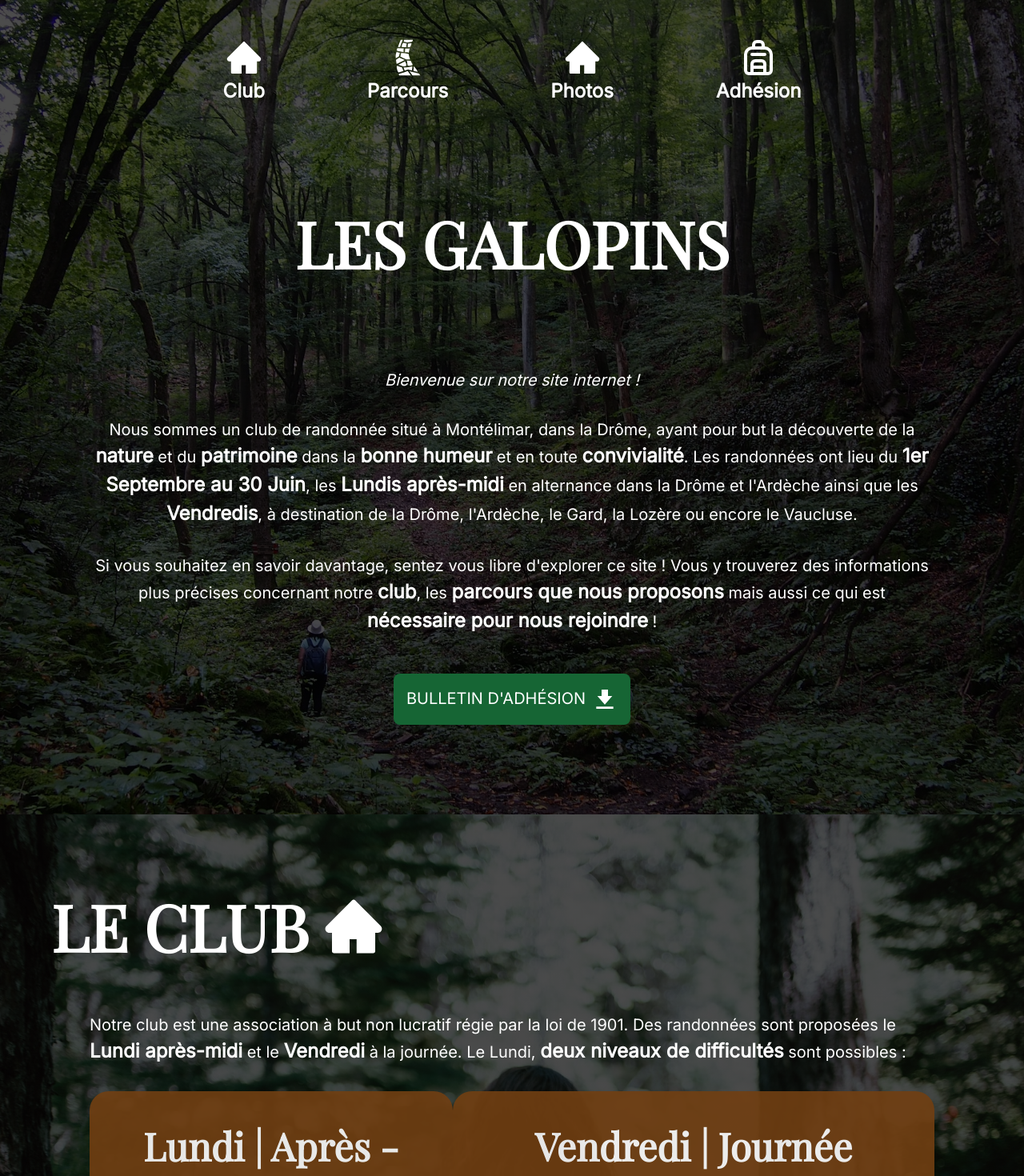
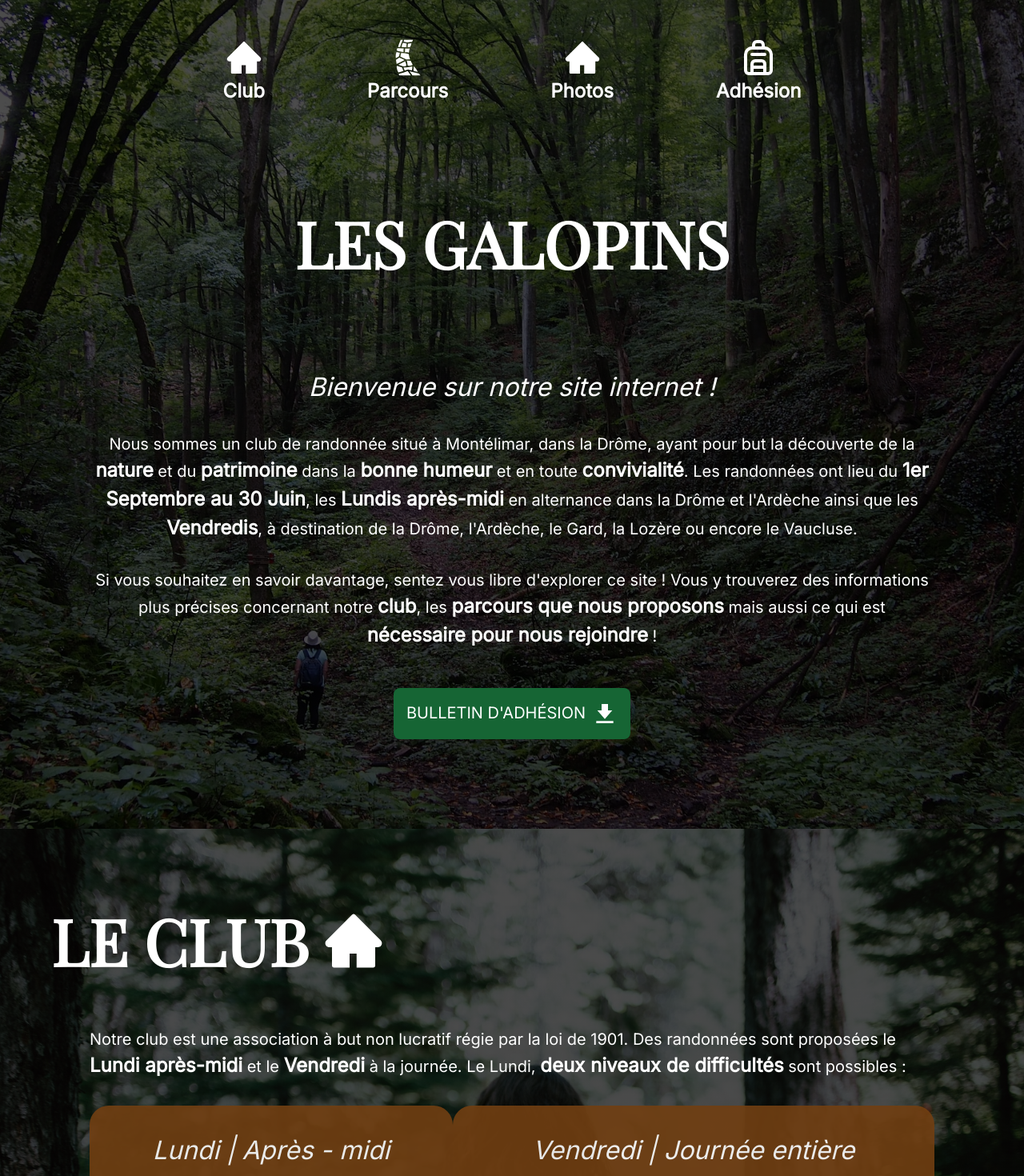
Before and after one commit to SebastienLaurentt/Galopins, a React (Vite) app: page / in a window 1280 px wide. Shown: the top 1470 px of the page at 80% size. Built offline with nearby package versions, Linux system fonts and the light colour scheme.

Commit message:
header working2

```diff
--- a/src/sections/Home.tsx
+++ b/src/sections/Home.tsx
@@ -18,7 +18,7 @@ function Home() {
             <SubSection
                 className='text-center md:text-center items-center md:p-12 xl:p-20'
             >
-                <p className='italic'>Bienvenue sur notre site internet ! </p>
+                <h3 className='italic'>Bienvenue sur notre site internet ! </h3>
                 <p>Nous sommes un club de randonnée situé à Montélimar, dans la Drôme, ayant pour but la découverte de la <strong>nature</strong> et du <strong>patrimoine</strong> dans la <strong>bonne humeur</strong> et en toute <strong>convivialité</strong>. Les randonnées ont lieu du <strong>1er Septembre au 30 Juin</strong>, les <strong>Lundis après-midi</strong> en alternance dans la Drôme et l'Ardèche ainsi que les   <strong>Vendredis</strong>, à destination de la Drôme, l'Ardèche, le Gard, la Lozère ou encore le Vaucluse.  </p>
                 <p>Si vous souhaitez en savoir davantage, sentez vous libre d'explorer ce site ! Vous y trouverez des informations plus précises concernant notre <strong>club</strong>, les <strong>parcours que nous proposons</strong> mais aussi ce qui est <strong>nécessaire pour nous rejoindre</strong> ! </p>
                 <DownloadLink
--- a/src/styles/index.css
+++ b/src/styles/index.css
@@ -19,8 +19,7 @@
   }
 
   h3 {
-    font-family: 'Playfair Display', serif;
-    @apply text-lg md:text-2xl xl:text-3xl font-bold
+    @apply text-md md:text-xl xl:text-2xl italic mb-8
   }
 
   p {
```
